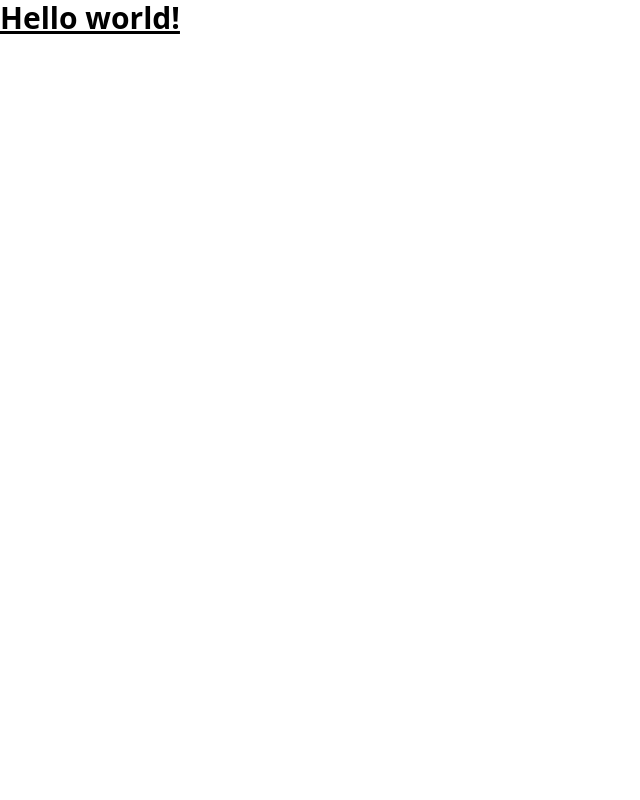
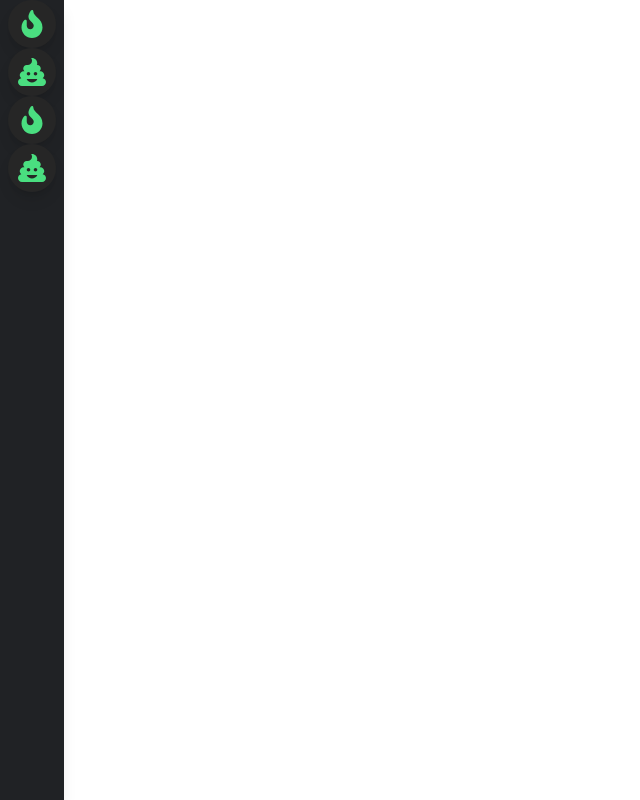
Before and after one commit to MichOchieng/sandbox, a React (Create React App) app in the folder frameworks/tailwind/: page / in a window 1280 px wide. Shown: the whole page, without its empty margins (0-640 px from the left). Built offline with nearby package versions, Linux system fonts and the light colour scheme; the HTML template or start-up script is replaced by a standard one.

Commit message:
Minor changes

```diff
--- a/frameworks/tailwind/src/App.tsx
+++ b/frameworks/tailwind/src/App.tsx
@@ -1,9 +1,10 @@
-import React from 'react';
+import SideBar from './components/sidebar';
+
 
 export default function App() {
   return (
-    <h1 className="text-3xl font-bold underline">
-      Hello world!
-    </h1>
+    <div className='flex'>
+      <SideBar />
+    </div>
   )
 }
```
